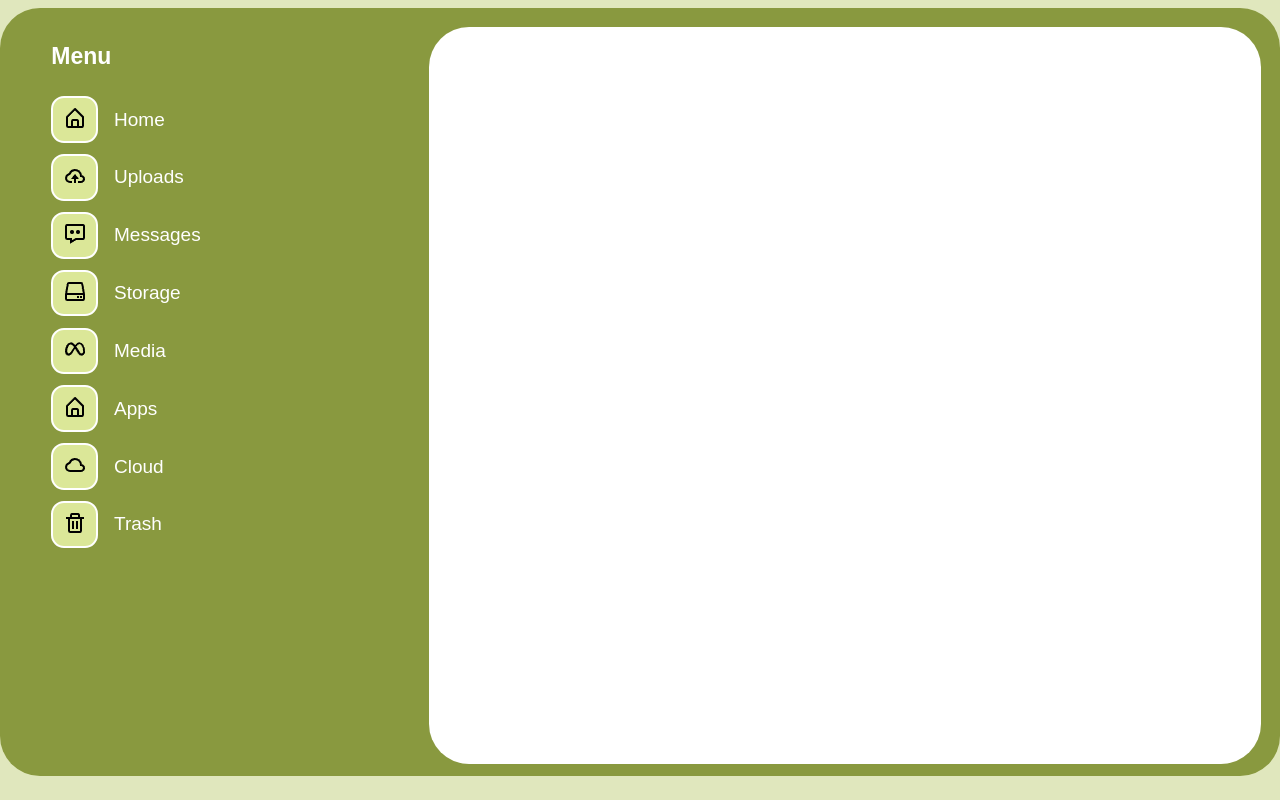
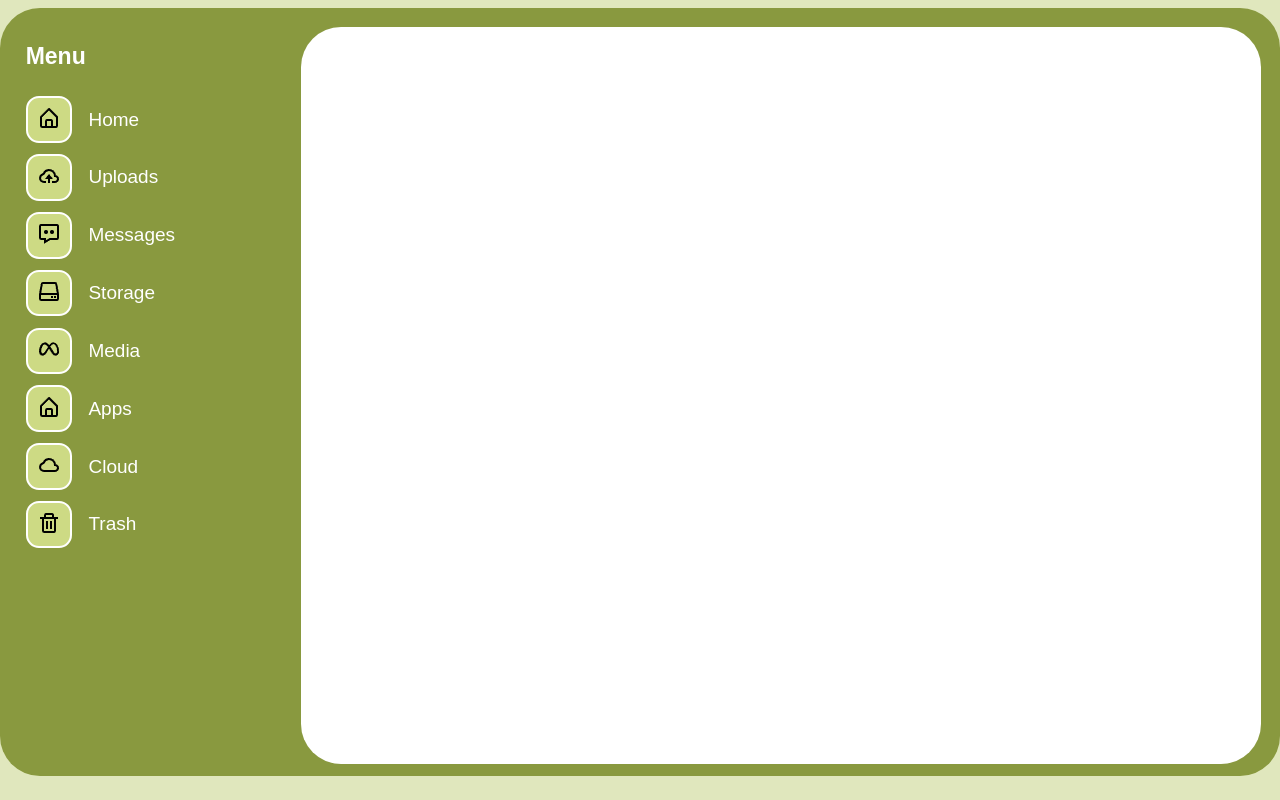
Before and after one commit to MarcoChavezB/NavBar, a Vue app: page / in a window 1280 px wide. Built offline with nearby package versions, Linux system fonts and the light colour scheme.

Commit message:
ajustando pantalla

```diff
--- a/src/App.vue
+++ b/src/App.vue
@@ -77,12 +77,12 @@ import icono_uploads from './components/icons/icono_uploads.vue';
     margin-top: 1.2em;
     margin-right: 1.2em;
     height: 96%;
-    width: 28%;
+    width: 20%;
   }
 
   .nav{
     height: 96%;
-    width: 65%;
+    width: 75%;
     margin-top: 1.2em;
     margin-right: 1.2em;
     background-color: white;
@@ -109,7 +109,7 @@ import icono_uploads from './components/icons/icono_uploads.vue';
 
   }
   button {
-    background-color: #dbe798;
+    background-color: #cdda84;
     border-radius: 13px;
     width: 3.5em;
     height: 3.5em;
```
